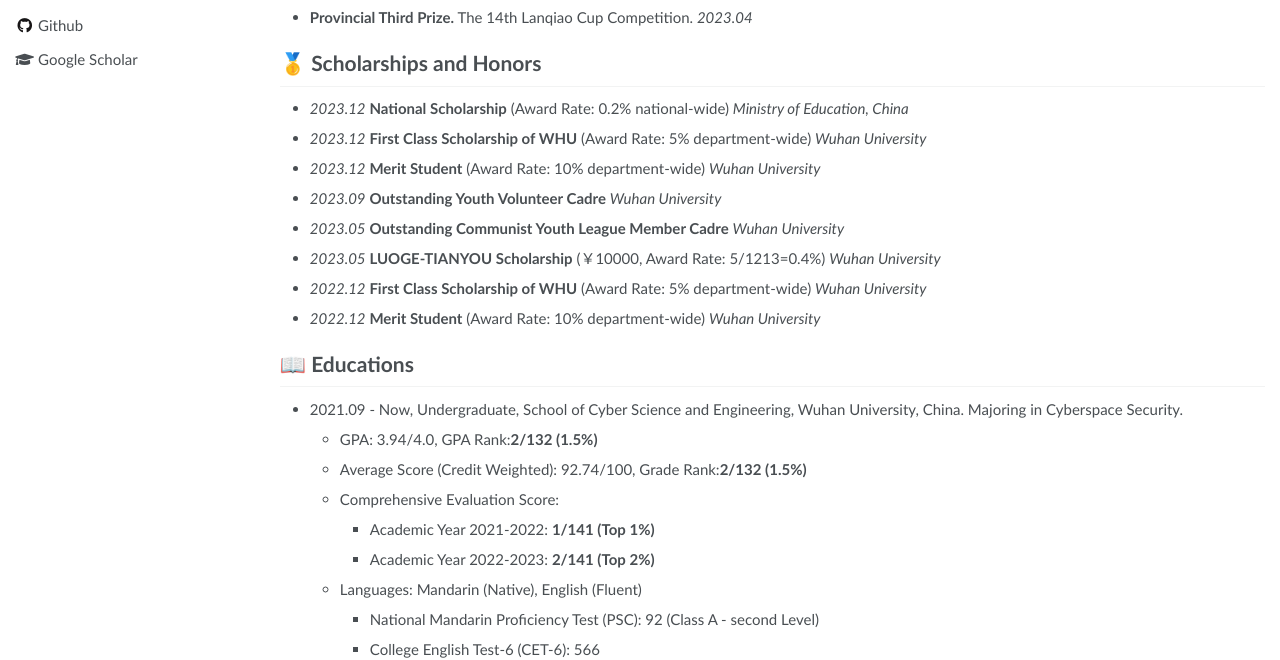
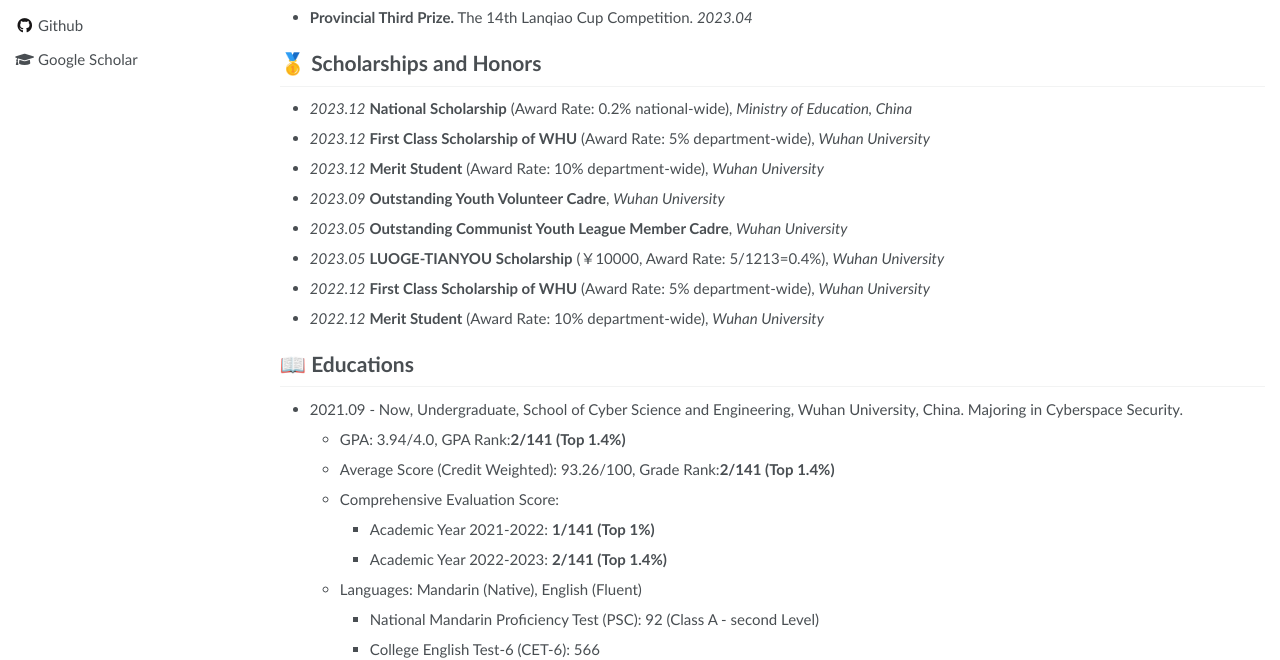
Before and after one commit to Cyccyyycyc/Cyccyyycyc.github.io, a Jekyll site: the page built from _pages/about.md, in a window 1280 px wide and 1256 px high. Shown: the part 521-1181 px from the top of the window. Built offline with Jekyll 4.4.1, drawn with Linux system fonts in a browser that asks for light colours.

Commit message:
modify some error

```diff
--- a/_pages/about.md
+++ b/_pages/about.md
@@ -47,14 +47,14 @@ Ziheng Huang, Boheng Li, **Yan Cai**, Run Wang, Shangwei Guo, Liming Fang, Jing
 - **蓝桥杯软件赛道 Python 程序设计赛：湖北赛区三等奖** *省部级* 2023 &nbsp;&nbsp;[[证明]](../docs/蓝桥杯.pdf)      -->
 
 # 🥇 Scholarships and Honors
-- *2023.12* **National Scholarship** (Award Rate: 0.2% national-wide) *Ministry of Education, China*
-- *2023.12* **First Class Scholarship of WHU** (Award Rate: 5% department-wide) *Wuhan University*
-- *2023.12* **Merit Student** (Award Rate: 10% department-wide) *Wuhan University*
-- *2023.09* **Outstanding Youth Volunteer Cadre** *Wuhan University*
-- *2023.05* **Outstanding Communist Youth League Member Cadre** *Wuhan University*
-- *2023.05* **LUOGE-TIANYOU Scholarship** (￥10000, Award Rate: 5/1213=0.4%) *Wuhan University*
-- *2022.12* **First Class Scholarship of WHU** (Award Rate: 5% department-wide) *Wuhan University*
-- *2022.12* **Merit Student** (Award Rate: 10% department-wide) *Wuhan University*
+- *2023.12* **National Scholarship** (Award Rate: 0.2% national-wide), *Ministry of Education, China*
+- *2023.12* **First Class Scholarship of WHU** (Award Rate: 5% department-wide), *Wuhan University*
+- *2023.12* **Merit Student** (Award Rate: 10% department-wide), *Wuhan University*
+- *2023.09* **Outstanding Youth Volunteer Cadre**, *Wuhan University*
+- *2023.05* **Outstanding Communist Youth League Member Cadre**, *Wuhan University*
+- *2023.05* **LUOGE-TIANYOU Scholarship** (￥10000, Award Rate: 5/1213=0.4%), *Wuhan University*
+- *2022.12* **First Class Scholarship of WHU** (Award Rate: 5% department-wide), *Wuhan University*
+- *2022.12* **Merit Student** (Award Rate: 10% department-wide), *Wuhan University*
 
 <!-- - *2023.12* **国家奖学金** (全国前0.2%，我校按专业成绩排名取高者授予) *中华人民共和国教育部* &nbsp;&nbsp;[[证明]](../docs/国家奖学金.pdf)
 - *2023.12* **武汉大学优秀学生甲等奖学金** (院内前5%) *武汉大学* &nbsp;&nbsp;[[证明]](../docs/2022-2023甲等奖学金.pdf)
@@ -69,11 +69,11 @@ Ziheng Huang, Boheng Li, **Yan Cai**, Run Wang, Shangwei Guo, Liming Fang, Jing
 
 # 📖 Educations
 - 2021.09 - Now, Undergraduate, School of Cyber Science and Engineering, Wuhan University, China. Majoring in  Cyberspace Security.
-  - GPA: 3.94/4.0, GPA Rank:**2/132 (1.5%)**
-  - Average Score (Credit Weighted): 92.74/100, Grade Rank:**2/132 (1.5%)**
+  - GPA: 3.94/4.0, GPA Rank:**2/141 (Top 1.4%)**
+  - Average Score (Credit Weighted): 93.26/100, Grade Rank:**2/141 (Top 1.4%)**
   - Comprehensive Evaluation Score:
     - Academic Year 2021-2022: **1/141 (Top 1%)**
-    - Academic Year 2022-2023: **2/141 (Top 2%)**
+    - Academic Year 2022-2023: **2/141 (Top 1.4%)**
   - Languages: Mandarin (Native), English (Fluent)
     - National Mandarin Proficiency Test (PSC): 92 (Class A - second Level)
     - College English Test-6 (CET-6): 566
```
